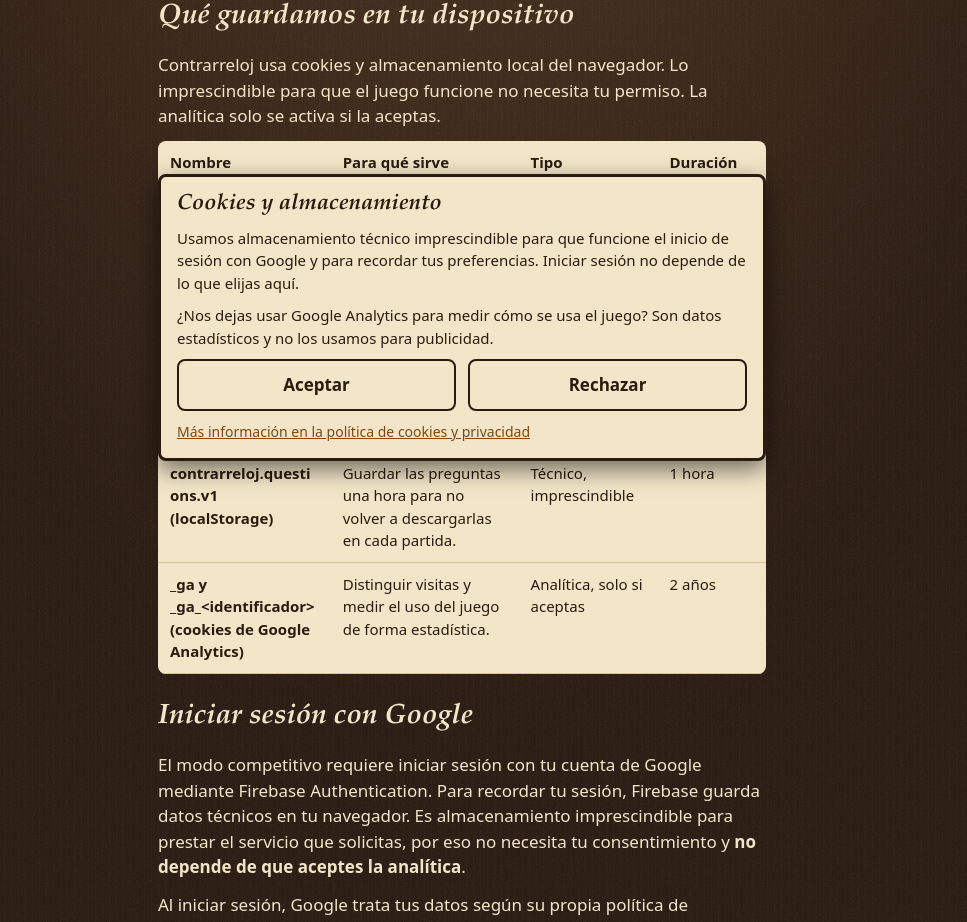
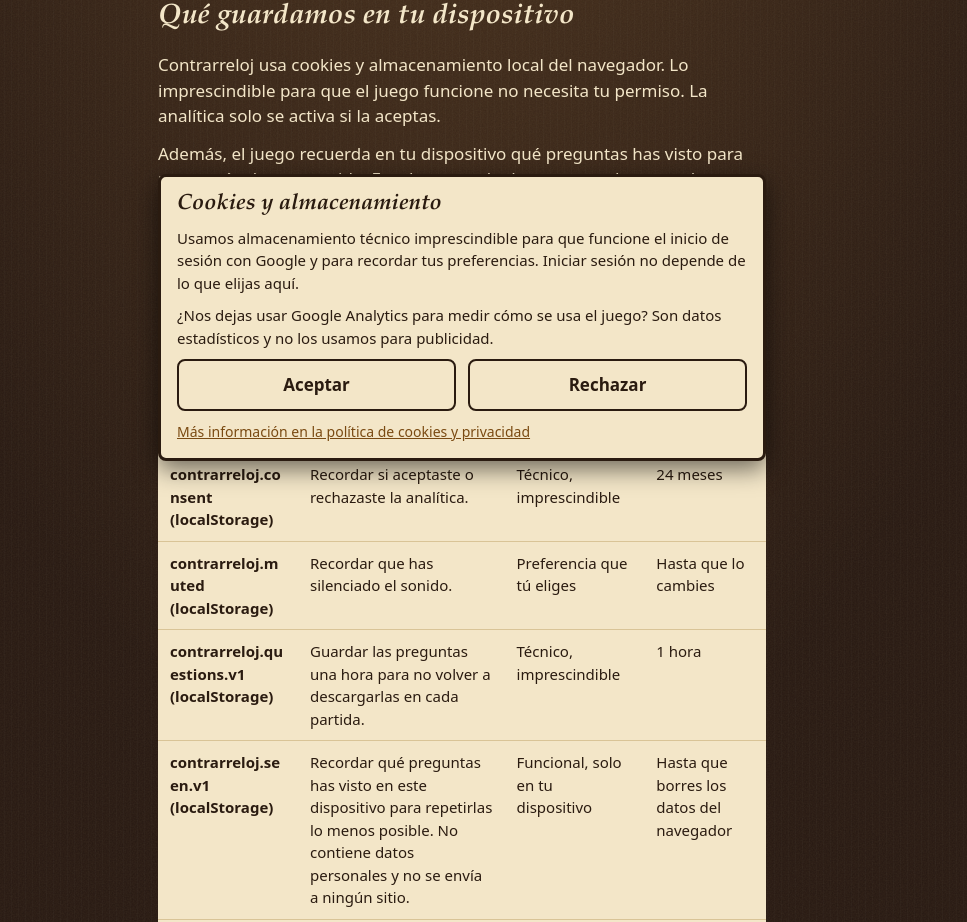
Before and after one commit to gonzaga8200/quiz-game, a Nuxt app: page /cookies in a window 1280 px wide. Shown: the part 327-1249 px from the top of the page, without its empty margins (178-1145 px from the left). Built offline with nearby package versions, Linux system fonts and the light colour scheme.

Commit message:
docs(app): list the seen-questions key in the cookie policy and update the README
Co-Authored-By: Claude Sonnet 5.5 <noreply@anthropic.com>

```diff
--- a/app/pages/cookies.vue
+++ b/app/pages/cookies.vue
@@ -42,6 +42,13 @@ const storage = [
     duration: '1 hora',
   },
   {
+    name: 'contrarreloj.seen.v1 (localStorage)',
+    purpose:
+      'Recordar qué preguntas has visto en este dispositivo para repetirlas lo menos posible. No contiene datos personales y no se envía a ningún sitio.',
+    kind: 'Funcional, solo en tu dispositivo',
+    duration: 'Hasta que borres los datos del navegador',
+  },
+  {
     name: '_ga y _ga_<identificador> (cookies de Google Analytics)',
     purpose: 'Distinguir visitas y medir el uso del juego de forma estadística.',
     kind: 'Analítica, solo si aceptas',
@@ -68,6 +75,11 @@ const storage = [
       <p>
         Contrarreloj usa cookies y almacenamiento local del navegador. Lo imprescindible para que el
         juego funcione no necesita tu permiso. La analítica solo se activa si la aceptas.
+      </p>
+      <p>
+        Además, el juego recuerda en tu dispositivo qué preguntas has visto para no repetírtelas
+        enseguida. Ese dato no sale de tu navegador y puedes borrarlo en cualquier momento desde los
+        ajustes de datos del sitio.
       </p>
       <div class="table-wrap">
         <table class="policy__table">
```
Also changed, not shown: 3 other files (tests, documents, lock files or other folders).
